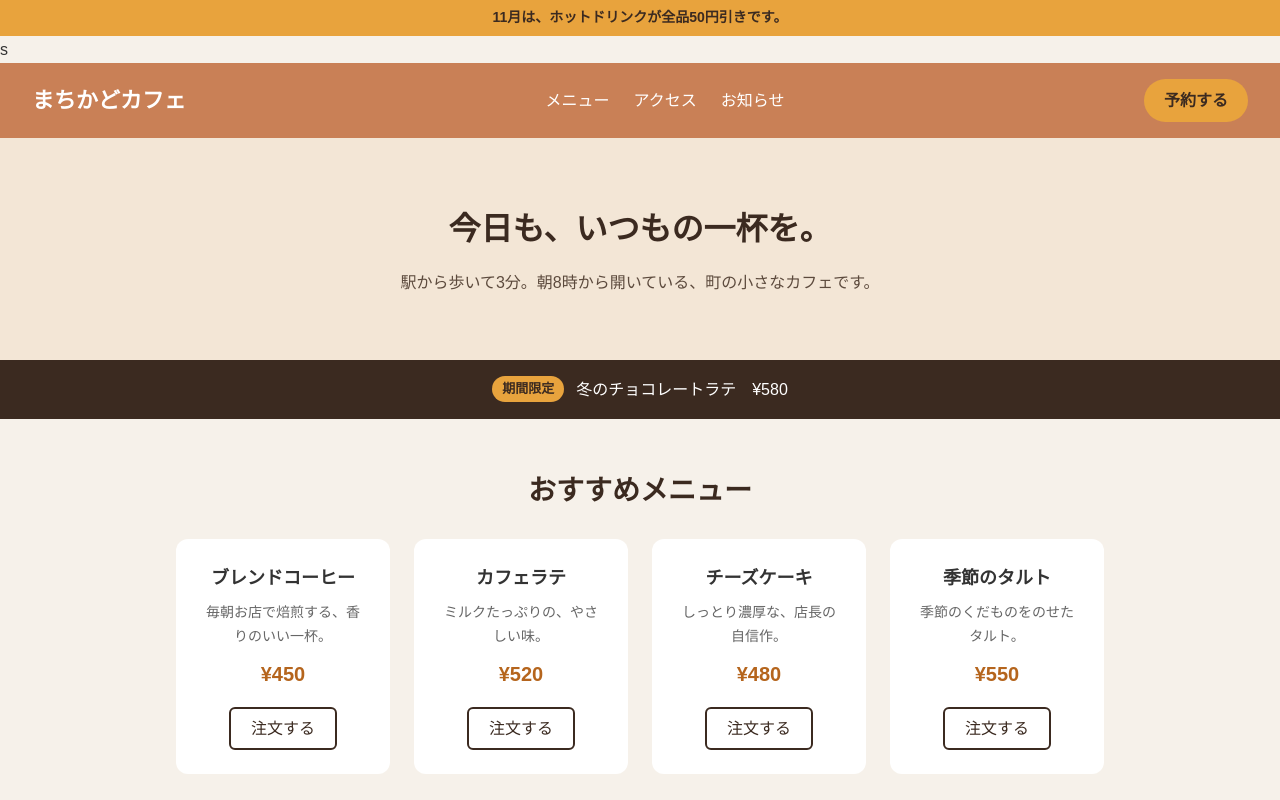
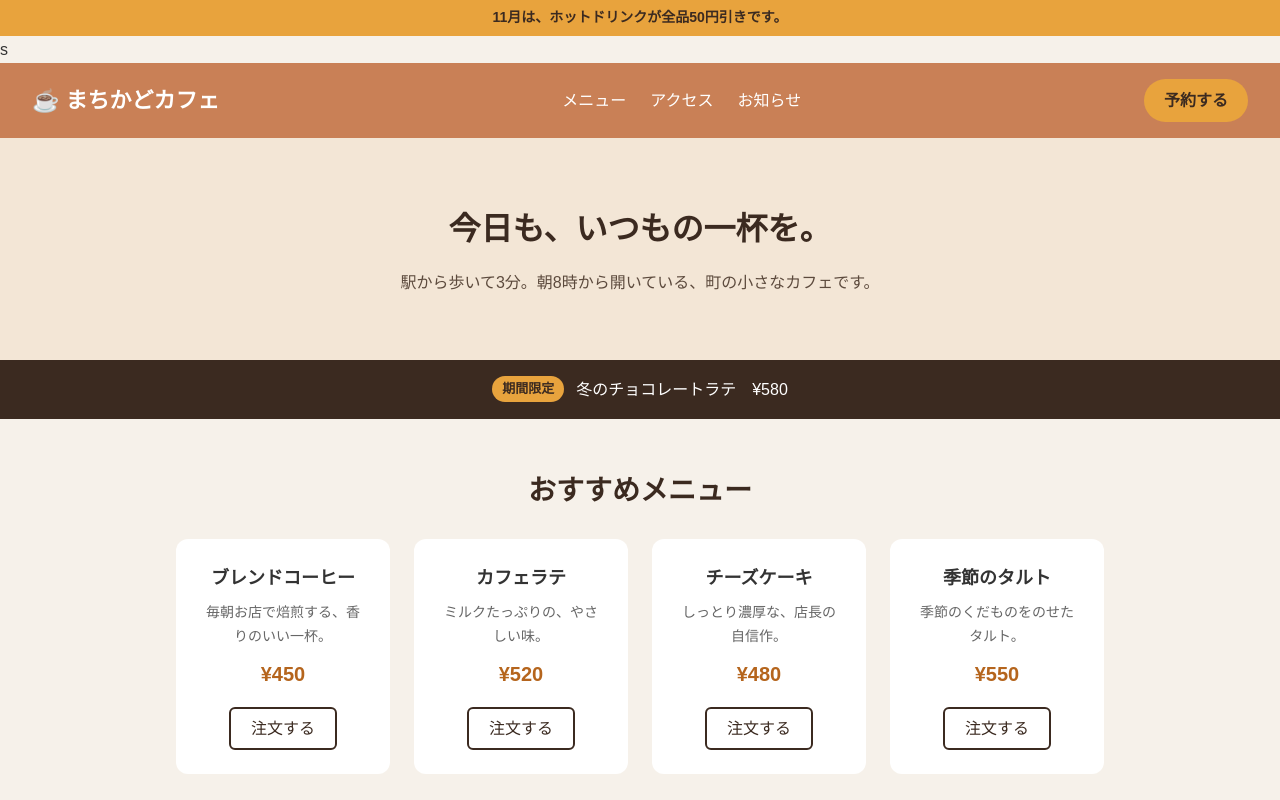
Before and after one commit to sureshjoshi2255/cafe-261113-GROUP-36, a plain HTML site: page index.html in a window 1280 px wide. Shown: the top 800 px of the page. Drawn offline with Linux system fonts and the light colour scheme.

Commit message:
MC-106 ロゴにコーヒーのマークを追加

```diff
--- a/index.html
+++ b/index.html
@@ -18,7 +18,7 @@
   </div>s
 
   <header class="site-header">
-    <h1 class="site-header__logo">まちかどカフェ</h1>
+    <h1 class="site-header__logo">☕ まちかどカフェ</h1>
     <ul class="site-header__nav">
       <li><a class="site-header__link" href="#">メニュー</a></li>
       <li><a class="site-header__link" href="#">アクセス</a></li>
```
